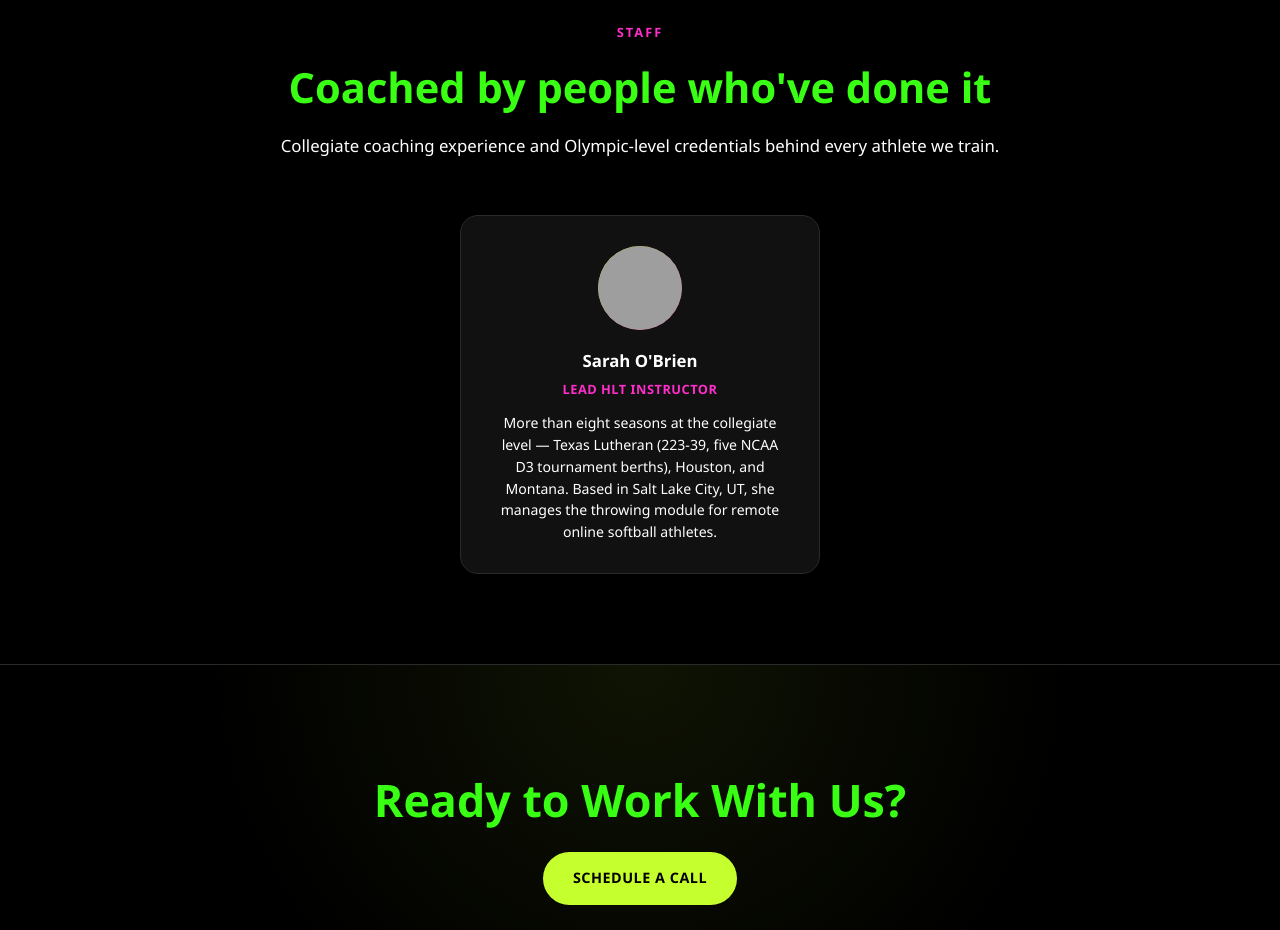
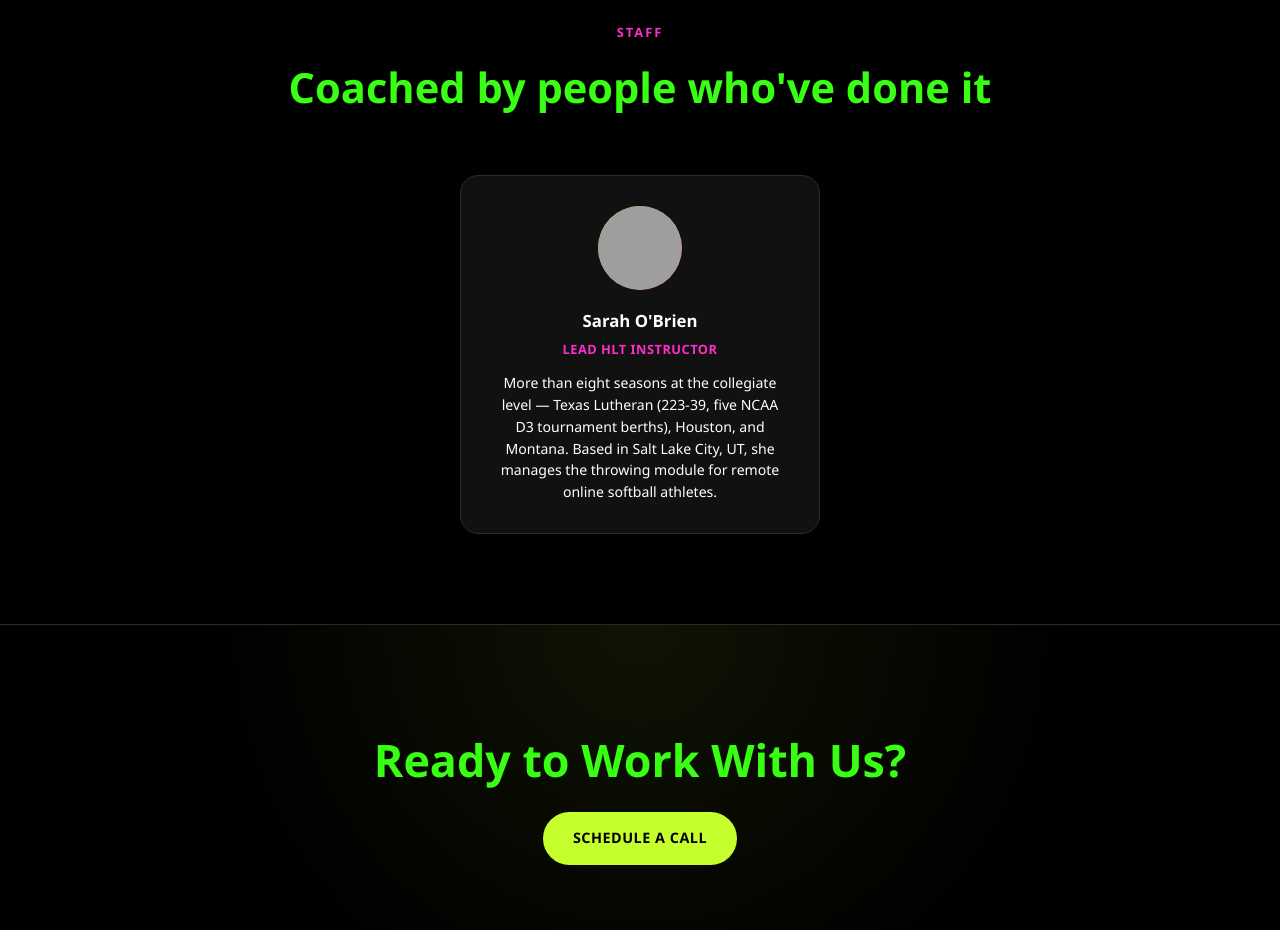
Before and after one commit to highlevelthrowing/High-Level-Throwing, a Next.js app: page /about in a window 1280 px wide. Shown: the part 1600-2530 px from the top of the page. Built offline with nearby package versions, Linux system fonts and the light colour scheme; grey boxes are pictures that could not be loaded.

Commit message:
Drop the Olympic-credentials line from the staff section
Co-Authored-By: Claude Opus 5 <noreply@anthropic.com>

```diff
--- a/src/app/about/page.tsx
+++ b/src/app/about/page.tsx
@@ -65,7 +65,6 @@ export default function AboutPage() {
         <div className="section-head">
           <div className="section-tag">Staff</div>
           <h2>Coached by people who&apos;ve done it</h2>
-          <p>Collegiate coaching experience and Olympic-level credentials behind every athlete we train.</p>
         </div>
         <TeamGrid
           members={[
```
